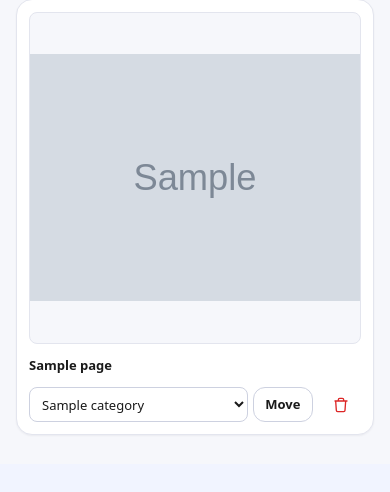
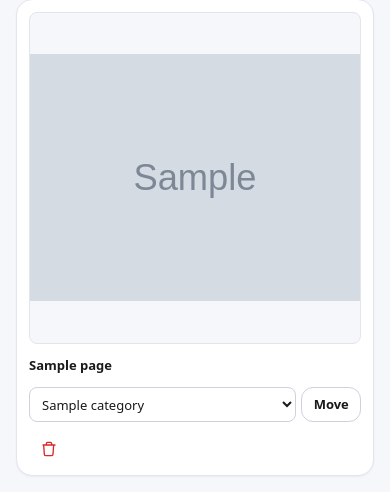
Before and after one commit to Colter-Hammer/Coloring-Page-Print-Kiosk, a FastAPI app: template app/templates/admin/category_detail.html in a window 390 px wide. Shown: the part 380-872 px from the top of the page. Before the commit the page ends 815 px from the top, so only its background shows below. Run offline with FastAPI, Linux system fonts and the light colour scheme; the template is opened without the code that fills it: most values are stand-ins (such as "Sample title", 1, 10 or a date in 2020); grey boxes marked "Sample" are stand-in pictures; parts of the project's set-up code (start-up, migrations or seed data) failed here and were passed over.

Commit message:
Fix category/page action rows overflowing on mobile widths
The actions row (Manage pages, edit, reorder, delete) was a non-wrapping
flex row, so on narrower cards it overflowed past the card edge instead
of wrapping, which forced horizontal scrolling on the whole page.

Co-Authored-By: Claude Sonnet 5 <noreply@anthropic.com>

```diff
--- a/app/static/css/admin.css
+++ b/app/static/css/admin.css
@@ -414,9 +414,15 @@ main {
 .category-actions {
   display: flex;
   align-items: center;
+  flex-wrap: wrap;
   gap: var(--space-2);
+  row-gap: var(--space-3);
   padding-top: var(--space-2);
   border-top: 1px solid var(--color-border);
+}
+
+.category-actions > .btn-secondary {
+  flex: 1 1 100%;
 }
 
 .category-actions-spacer {
@@ -705,11 +711,13 @@ select:focus {
 .page-controls {
   display: flex;
   align-items: center;
+  flex-wrap: wrap;
   gap: var(--space-2);
+  row-gap: var(--space-3);
 }
 
 .page-move-form {
-  flex: 1;
+  flex: 1 1 100%;
   min-width: 0;
   display: flex;
   gap: 0.35rem;
```
